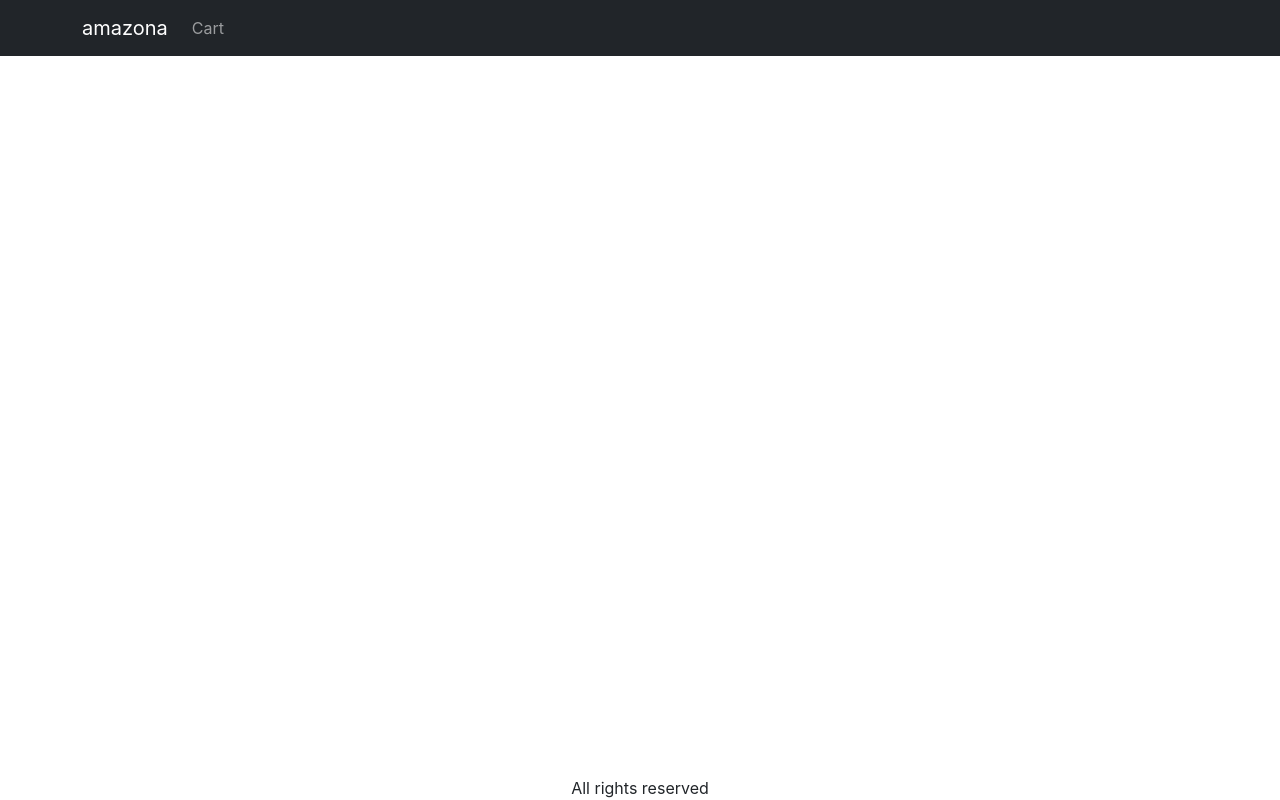
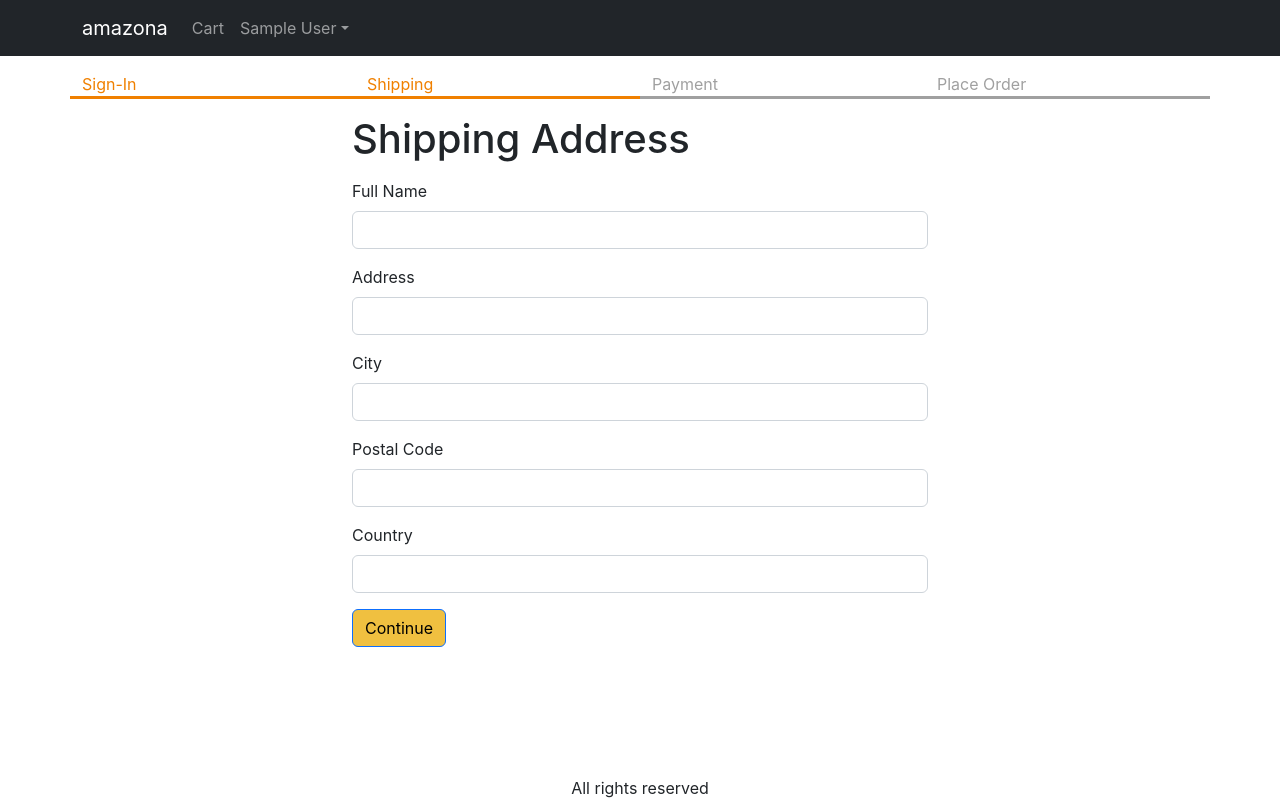
Before and after one commit to dcarroll9398/mern729, a React (Create React App) app in the folder frontend/: page /shipping in a window 1280 px wide. Built offline with nearby package versions, Linux system fonts and the light colour scheme; sample sign-in values are in the browser's storage.

Commit message:
Video-24

```diff
--- a/frontend/package.json
+++ b/frontend/package.json
@@ -16,6 +16,7 @@
     "react-router-bootstrap": "^0.26.2",
     "react-router-dom": "^6.3.0",
     "react-scripts": "5.0.1",
+    "react-toastify": "^9.0.7",
     "use-reducer-logger": "^1.0.2",
     "web-vitals": "^2.1.4"
   },
--- a/frontend/src/App.js
+++ b/frontend/src/App.js
@@ -1,20 +1,30 @@
 import { BrowserRouter, Route, Routes } from 'react-router-dom';
 import HomeScreen from './screens/HomeScreen';
 import ProductScreen from './screens/ProductScreen';
-import { Badge, Container, Nav, Navbar } from 'react-bootstrap';
+import { ToastContainer } from 'react-toastify';
+import 'react-toastify/dist/ReactToastify.css';
+import { Badge, Container, Nav, Navbar, NavDropdown } from 'react-bootstrap';
 import { LinkContainer } from 'react-router-bootstrap';
 import { Link } from 'react-router-dom';
 import { useContext } from 'react';
 import { Store } from './Store';
 import CartScreen from './screens/CartScreen';
 import SigninScreen from './screens/SigninScreen';
+import ShippingAddressScreen from './screens/ShippingAddressScreen';
 
 function App() {
-  const { state } = useContext(Store);
-  const { cart } = state;
+  const { state, dispatch: ctxDispatch } = useContext(Store);
+  const { cart, userInfo } = state;
+
+  const signoutHandler = () => {
+    ctxDispatch({ type: 'USER_SIGNOUT' });
+    localStorage.removeItem('userInfo');
+    localStorage.removeItem('shippingAddress');
+  };
   return (
     <BrowserRouter>
       <div className="d-flex flex-column site-container">
+        <ToastContainer position="bottom-center" limit={1} />
         <header>
           <Navbar bg="dark" variant="dark">
             <Container>
@@ -30,6 +40,28 @@
                     </Badge>
                   )}
                 </Link>
+                {userInfo ? (
+                  <NavDropdown title={userInfo.name} id="basic-nav-dropdown">
+                    <LinkContainer to="/profile">
+                      <NavDropdown.Item>User Profile</NavDropdown.Item>
+                    </LinkContainer>
+                    <LinkContainer to="/orderhistory">
+                      <NavDropdown.Item>Order History</NavDropdown.Item>
+                    </LinkContainer>
+                    <NavDropdown.Divider />
+                    <Link
+                      className="dropdown-item"
+                      to="#signout"
+                      onClick={signoutHandler}
+                    >
+                      Sign Out
+                    </Link>
+                  </NavDropdown>
+                ) : (
+                  <Link className="nav-link" to="/signin">
+                    Sign In
+                  </Link>
+                )}
               </Nav>
             </Container>
           </Navbar>
@@ -37,6 +69,7 @@
         <main>
           <Container className="mt-3">
             <Routes>
+              <Route path="/shipping" element={<ShippingAddressScreen />} />
               <Route path="/signin" element={<SigninScreen />} />
               <Route path="/cart" element={<CartScreen />} />
               <Route path="/product/:slug" element={<ProductScreen />} />
--- a/frontend/src/Store.js
+++ b/frontend/src/Store.js
@@ -3,7 +3,13 @@
 export const Store = createContext();
 
 const initialState = {
+  userInfo: localStorage.getItem('userInfo')
+    ? JSON.parse(localStorage.getItem('userInfo'))
+    : null,
   cart: {
+    shippingAddress: localStorage.getItem('shippingAddress')
+      ? JSON.parse(localStorage.getItem('shippingAddress'))
+      : {},
     cartItems: localStorage.getItem('cartItems')
       ? JSON.parse(localStorage.getItem('cartItems'))
       : [],
@@ -30,6 +36,25 @@
       localStorage.setItem('cartItems', JSON.stringify(cartItems));
       return { ...state, cart: { ...state.cart, cartItems } };
     }
+    case 'USER_SIGNIN':
+      return { ...state, userInfo: action.payload };
+    case 'USER_SIGNOUT':
+      return {
+        ...state,
+        userInfo: null,
+        cart: {
+          cartItems: [],
+          shippingAddress: {},
+        },
+      };
+    case 'SAVE_SHIPPING_ADDRESS':
+      return {
+        ...state,
+        cart: {
+          ...state.cart,
+          shippingAddress: action.payload,
+        },
+      };
     default:
       return state;
   }
--- /dev/null
+++ b/frontend/src/components/CheckoutSteps.js
@@ -0,0 +1,13 @@
+import React from 'react';
+import { Col, Row } from 'react-bootstrap';
+
+export default function CheckoutSteps(props) {
+  return (
+    <Row className="checkout-steps">
+      <Col className={props.step1 ? 'active' : ''}>Sign-In</Col>
+      <Col className={props.step2 ? 'active' : ''}>Shipping</Col>
+      <Col className={props.step3 ? 'active' : ''}>Payment</Col>
+      <Col className={props.step4 ? 'active' : ''}>Place Order</Col>
+    </Row>
+  );
+}
--- a/frontend/src/index.css
+++ b/frontend/src/index.css
@@ -44,3 +44,11 @@
 .small-container {
   max-width: 600px;
 }
+.checkout-steps > div {
+  border-bottom: 0.2rem solid #a0a0a0;
+  color: #a0a0a0;
+}
+.checkout-steps > div.active {
+  border-bottom: 0.2rem solid #f08000;
+  color: #f08000;
+}
--- /dev/null
+++ b/frontend/src/screens/ShippingAddressScreen.js
@@ -0,0 +1,108 @@
+import React, { useContext, useEffect, useState } from 'react';
+import { Button, Form } from 'react-bootstrap';
+import { Helmet } from 'react-helmet-async';
+import { useNavigate } from 'react-router-dom';
+import CheckoutSteps from '../components/CheckoutSteps';
+import { Store } from '../Store';
+
+export default function ShippingAddressScreen() {
+  const navigate = useNavigate();
+  const { state, dispatch: ctxDispatch } = useContext(Store);
+  const {
+    userInfo,
+    cart: { shippingAddress },
+  } = state;
+
+  const [fullName, setFullName] = useState(shippingAddress.fullName || '');
+  const [address, setAddress] = useState(shippingAddress.address || '');
+  const [city, setCity] = useState(shippingAddress.city || '');
+  const [postalCode, setPostalCode] = useState(
+    shippingAddress.postalCode || ''
+  );
+  const [country, setCountry] = useState(shippingAddress.country || '');
+
+  const submitHandler = (e) => {
+    e.preventDefault();
+    ctxDispatch({
+      type: 'SAVE_SHIPPING_ADDRESS',
+      payload: {
+        fullName,
+        address,
+        city,
+        postalCode,
+        country,
+      },
+    });
+    localStorage.setItem(
+      'shippingAddress',
+      JSON.stringify({
+        fullName,
+        address,
+        city,
+        postalCode,
+        country,
+      })
+    );
+    navigate('/payment');
+  };
+  useEffect(() => {
+    if (!userInfo) {
+      navigate('/signin?redirect=/shipping');
+    }
+  }, [userInfo, navigate]);
+  return (
+    <div>
+      <Helmet>
+        <title>Shipping Address</title>
+      </Helmet>
+      <CheckoutSteps step1 step2></CheckoutSteps>
+      <div className="container small-container">
+        <h1 className="my-3">Shipping Address</h1>
+        <Form onSubmit={submitHandler}>
+          <Form.Group className="mb-3" controlId="fullName">
+            <Form.Label>Full Name</Form.Label>
+            <Form.Control
+              value={fullName}
+              onChange={(e) => setFullName(e.target.value)}
+              required
+            />
+          </Form.Group>
+          <Form.Group className="mb-3" controlId="address">
+            <Form.Label>Address</Form.Label>
+            <Form.Control
+              value={address}
+              required
+              onChange={(e) => setAddress(e.target.value)}
+            />
+          </Form.Group>
+          <Form.Group className="mb-3" controlId="city">
+            <Form.Label>City</Form.Label>
+            <Form.Control
+              value={city}
+              onChange={(e) => setCity(e.target.value)}
+            />
+          </Form.Group>
+          <Form.Group className="mb-3" controlId="postalCode">
+            <Form.Label>Postal Code</Form.Label>
+            <Form.Control
+              value={postalCode}
+              onChange={(e) => setPostalCode(e.target.value)}
+              required
+            />
+          </Form.Group>
+          <Form.Group className="mb-3" controlId="country">
+            <Form.Label>Country</Form.Label>
+            <Form.Control
+              value={country}
+              onChange={(e) => setCountry(e.target.value)}
+              required
+            />
+          </Form.Group>
+          <div className="mb-3">
+            <Button type="submit">Continue</Button>
+          </div>
+        </Form>
+      </div>
+    </div>
+  );
+}
--- a/frontend/src/screens/SigninScreen.js
+++ b/frontend/src/screens/SigninScreen.js
@@ -1,26 +1,65 @@
-import React from 'react';
+import React, { useContext, useEffect, useState } from 'react';
 import { Button, Container, Form } from 'react-bootstrap';
 import { Helmet } from 'react-helmet-async';
-import { Link, useLocation } from 'react-router-dom';
+import { Link, useLocation, useNavigate } from 'react-router-dom';
+import { Store } from '../Store';
+import Axios from 'axios';
+import { toast } from 'react-toastify';
+import { getError } from '../utils';
 
 export default function SigninScreen() {
+  const navigate = useNavigate();
   const { search } = useLocation();
   const redirectInUrl = new URLSearchParams(search).get('redirect');
   const redirect = redirectInUrl ? redirectInUrl : '/';
+
+  const [email, setEmail] = useState('');
+  const [password, setPassword] = useState('');
+
+  const { state, dispatch: ctxDispatch } = useContext(Store);
+  const { userInfo } = state;
+
+  const submitHandler = async (e) => {
+    e.preventDefault();
+    try {
+      const { data } = await Axios.post('/api/users/signin', {
+        email,
+        password,
+      });
+      ctxDispatch({ type: 'USER_SIGNIN', payload: data });
+      localStorage.setItem('userInfo', JSON.stringify(data));
+      navigate(redirect || '/');
+    } catch (err) {
+      toast.error(getError(err));
+    }
+  };
+  useEffect(() => {
+    if (userInfo) {
+      navigate(redirect);
+    }
+  }, [userInfo, navigate, redirect]);
   return (
     <Container className="small-container">
       <Helmet>
         <title>Sign In</title>
       </Helmet>
       <h1 className="my-3">Sign In</h1>
-      <Form>
+      <Form onSubmit={submitHandler}>
         <Form.Group className="mb-3" controlId="email">
           <Form.Label>Email</Form.Label>
-          <Form.Control type="email" required></Form.Control>
+          <Form.Control
+            type="email"
+            required
+            onChange={(e) => setEmail(e.target.value)}
+          ></Form.Control>
         </Form.Group>
         <Form.Group className="mb-3" controlId="password">
           <Form.Label>Password</Form.Label>
-          <Form.Control type="password" required></Form.Control>
+          <Form.Control
+            type="password"
+            required
+            onChange={(e) => setPassword(e.target.value)}
+          ></Form.Control>
         </Form.Group>
         <div className="mb-3">
           <Button type="submit">Sign In</Button>
```
Also changed, not shown: 1 other file (tests, documents, lock files or other folders).
